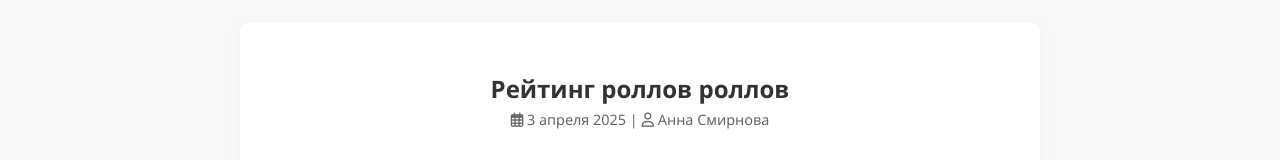
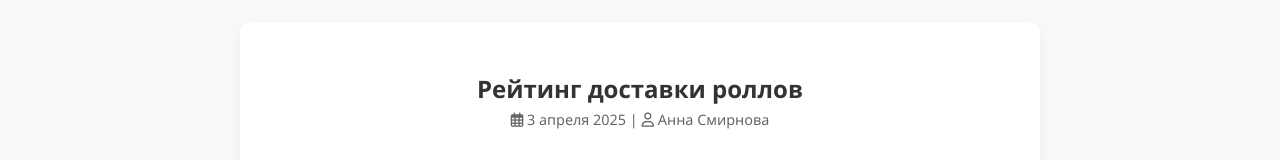
Before and after one commit to s12344517/rejting-dostavki-rollov-msk, a plain HTML site: page index.html in a window 1280 px wide. Shown: the part 606-766 px from the top of the page. Drawn offline with Linux system fonts and the light colour scheme.

Commit message:
Update index.html

```diff
--- a/index.html
+++ b/index.html
@@ -432,7 +432,7 @@
         <div class="container">
             <div class="article-container">
                 <div class="article-title">
-                    <h2>Рейтинг роллов роллов</h2>
+                    <h2>Рейтинг доставки роллов</h2>
                     <div class="article-meta">
                         <span><i class="far fa-calendar-alt"></i> 3 апреля 2025</span>
                         <span> | </span>
```
